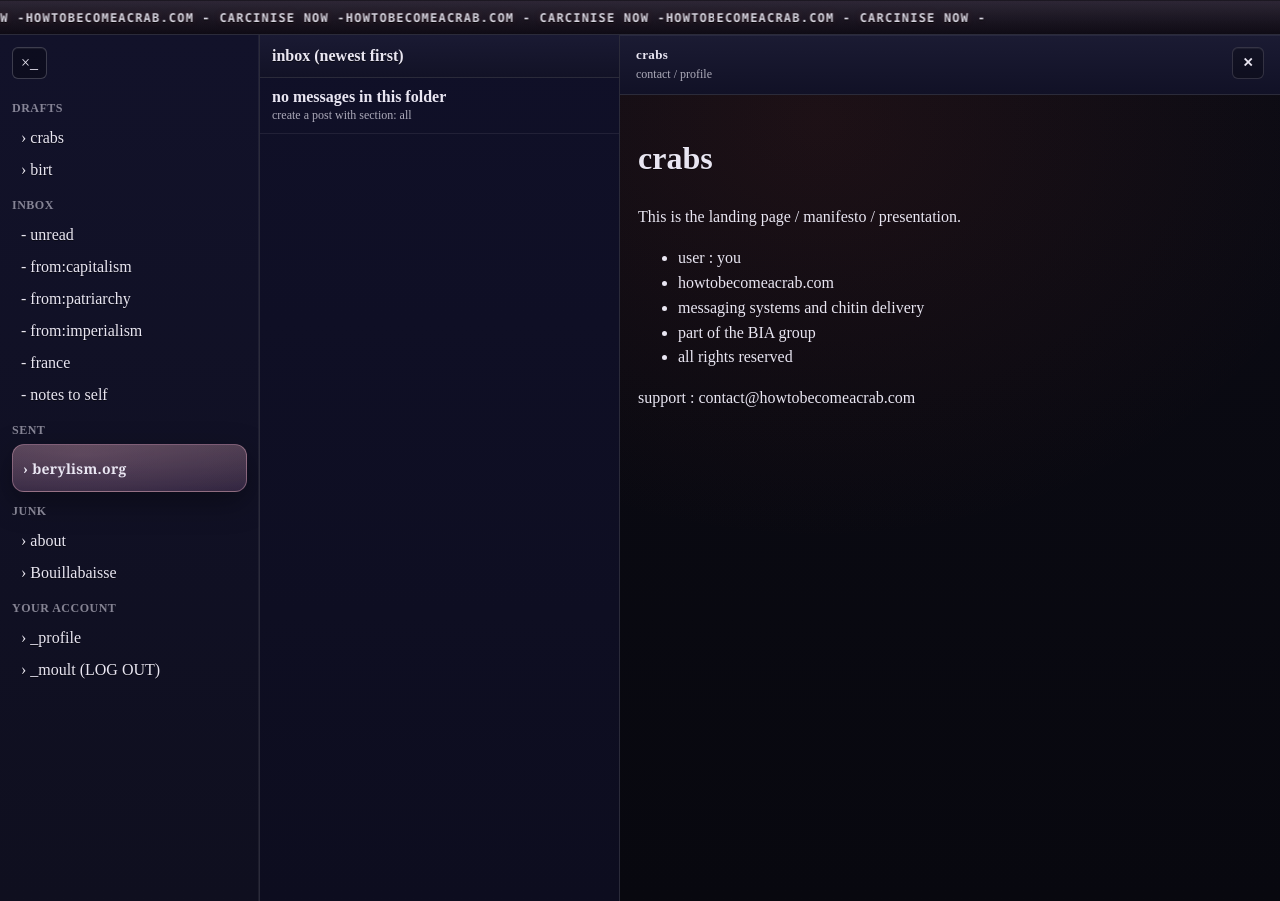
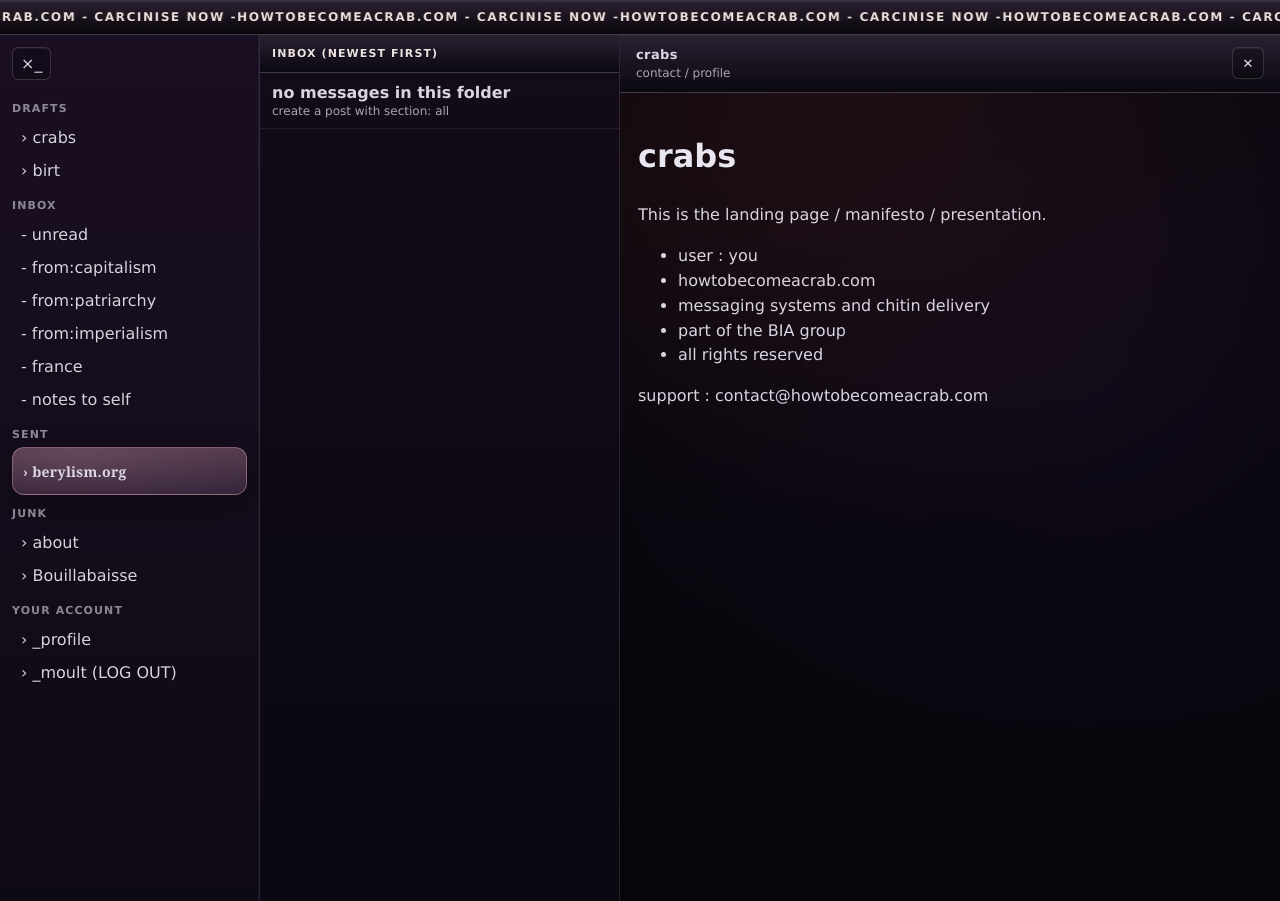
Before and after one commit to blhls/howtobecomeacrab, a Jekyll site: the page built from mail/index.md, in a window 1280 px wide. Built offline with Jekyll 4.4.1, drawn with Linux system fonts in a browser that asks for light colours.

Commit message:
Update mail.html

```diff
--- a/_layouts/mail.html
+++ b/_layouts/mail.html
@@ -12,33 +12,39 @@
       --folders-w-mini: 64px;
       --list-w: 360px;
 
-      /* palette */
+      /* palette (violet + crab, blue only as contrast) */
       --violet: #3a1b5a;
-      --indigo: #1d2b6f;
       --crab:   #c2462d;
-      --ink:    #0b0b10;
-      --paper:  #e9e6f2;
 
-      /* UI */
-      --border: #2b2b3a;
-      --panel:  #0f0f1f;
-      --panel2: #12122a;
-      --text:   #e9e6f2;
-      --muted:  rgba(233,230,242,.72);
+      --bg0: #07070b;
+      --bg1: #0e0a14;
+      --bg2: #120b18;
+      --paper: #e9e6f2;
+
+      --text: rgba(233,230,242,.92);
+      --muted: rgba(233,230,242,.70);
+
+      --border: rgba(233,230,242,.12);
+      --border2: rgba(233,230,242,.08);
       --shadow: rgba(0,0,0,.55);
     }
 
     html, body { height: 100%; margin: 0; }
 
     body{
+      font-family: Chicago, Geneva, "Charcoal", Monaco, "MS Sans Serif", Tahoma, Verdana, sans-serif;
+      -webkit-font-smoothing: none;
+      -moz-osx-font-smoothing: grayscale;
+      text-rendering: optimizeSpeed;
+
       background:
-  radial-gradient(1200px 800px at 40% 20%, rgba(58,27,90,.40), transparent 60%),
-  radial-gradient(900px 700px at 70% 60%, rgba(194,70,45,.14), transparent 65%),
-  var(--ink);
-
+        radial-gradient(1100px 760px at 38% 18%, rgba(58,27,90,.42), transparent 62%),
+        radial-gradient(900px 700px at 74% 58%, rgba(194,70,45,.18), transparent 66%),
+        var(--bg0);
       color: var(--text);
     }
 
+    /* active message highlight */
     .msg.active{
       background: rgba(194,70,45,.22);
       outline: 1px solid rgba(194,70,45,.35);
@@ -50,10 +56,14 @@
       position: sticky;
       top: 0;
       height: var(--topbar-h);
-      background: linear-gradient(#1b1b33, #121226);
       border-bottom: 1px solid var(--border);
       overflow: hidden;
       z-index: 50;
+
+      /* departure-board chrome (no indigo) */
+      background:
+        linear-gradient(180deg, rgba(255,255,255,.08), rgba(0,0,0,.35)),
+        linear-gradient(180deg, #190f22, #0e0a14);
       box-shadow: 0 2px 0 rgba(255,255,255,.06) inset;
     }
 
@@ -62,10 +72,6 @@
       overflow: hidden;
       display: flex;
       align-items: center;
-  background:
-    linear-gradient(180deg, rgba(255,255,255,.08), rgba(0,0,0,.25)),
-    linear-gradient(180deg, #1b1424, #120d1a);
-  border-top: 1px solid rgba(255,255,255,.06);
     }
 
     .track{
@@ -78,27 +84,26 @@
 
     .chunk{
       display: inline-block;
-  /* no “space” gaps: padding is inside the chunk itself */
       white-space: nowrap;
 
-  /* departure board vibe */
-  font-family: ui-monospace, SFMono-Regular, Menlo, Monaco, Consolas, "Liberation Mono", monospace;
+      /* departure-board / pixel-ish */
+      font-family: Chicago, Geneva, Monaco, "MS Sans Serif", Tahoma, sans-serif;
       font-weight: 900;
       font-size: 12px;
-  letter-spacing: 1.2px;
+      letter-spacing: 1.6px;
       text-transform: uppercase;
 
-  color: rgba(233,230,242,.92);
+      /* warm off-white + crab glow */
+      color: rgba(255,245,242,.92);
       text-shadow:
-    0 1px 0 rgba(0,0,0,.8),
-    0 0 8px rgba(194,70,45,.20);
+        0 1px 0 rgba(0,0,0,.9),
+        0 0 10px rgba(194,70,45,.20);
     }
 
     @keyframes marquee{
       from { transform: translateX(0); }
       to   { transform: translateX(-50%); }
     }
-
 
     /* app grid */
     body.folders-mini { --folders-w: var(--folders-w-mini); }
@@ -112,18 +117,18 @@
 
     /* folders */
     .folders{
-      background: linear-gradient(180deg, var(--panel2), var(--panel));
+      background: linear-gradient(180deg, #1a0f22, var(--bg1));
       border-right: 1px solid var(--border);
       padding: 12px;
       box-sizing: border-box;
       overflow: auto;
-      box-shadow: -1px 0 0 rgba(255,255,255,.06) inset;
+      box-shadow: -1px 0 0 rgba(255,255,255,.05) inset;
     }
 
     .toggle{
       display: inline-block;
       padding: 6px 8px;
-      border: 1px solid rgba(233,230,242,.22);
+      border: 1px solid rgba(233,230,242,.18);
       background: rgba(0,0,0,.25);
       cursor: pointer;
       user-select: none;
@@ -136,12 +141,13 @@
     .group{ margin: 12px 0; }
 
     .group-title{
-      font-weight: 800;
-      font-size: 12px;
-      letter-spacing: .5px;
-      opacity: .75;
-      margin: 6px 0;
+      font-weight: 900;
+      font-size: 11px;
+      letter-spacing: 1.1px;
+      opacity: .8;
+      margin: 8px 0 6px;
       color: var(--muted);
+      text-transform: uppercase;
     }
 
     .folder-item{
@@ -159,7 +165,7 @@
     }
 
     .folder-item .folder-text{
-      text-shadow: 0 1px 0 rgba(0,0,0,.5);
+      text-shadow: 0 1px 0 rgba(0,0,0,.6);
     }
 
     /* mini view (collapsed folders) */
@@ -168,7 +174,7 @@
     .mini .hamburger{
       display: inline-block;
       padding: 6px 8px;
-      border: 1px solid rgba(233,230,242,.22);
+      border: 1px solid rgba(233,230,242,.18);
       background: rgba(0,0,0,.25);
       cursor: pointer;
       user-select: none;
@@ -180,9 +186,9 @@
 
     .mini .letters{
       font-weight: 900;
-      letter-spacing: .5px;
+      letter-spacing: .6px;
       line-height: 1.05;
-      opacity: .85;
+      opacity: .9;
     }
     .mini .letters span{ display: block; }
 
@@ -193,7 +199,7 @@
 
     /* message list */
     .list{
-      background: linear-gradient(180deg, #101028, #0d0d1f);
+      background: linear-gradient(180deg, var(--bg2), #0a0810);
       border-right: 1px solid var(--border);
       overflow: auto;
       min-height: 0;
@@ -202,13 +208,18 @@
     .list-header{
       padding: 12px;
       border-bottom: 1px solid var(--border);
-      font-weight: 800;
-      background: linear-gradient(180deg, #1a1a33, #121226);
+      font-weight: 900;
+      font-size: 11px;
+      letter-spacing: 1.1px;
+      text-transform: uppercase;
+      background:
+        linear-gradient(180deg, rgba(255,255,255,.07), rgba(0,0,0,.18)),
+        linear-gradient(180deg, #190f22, #0e0a14);
       position: sticky;
       top: 0;
       z-index: 5;
-      color: var(--text);
-      text-shadow: 0 1px 0 rgba(0,0,0,.6);
+      color: rgba(255,245,242,.92);
+      text-shadow: 0 1px 0 rgba(0,0,0,.8);
     }
 
     .msg{
@@ -216,21 +227,31 @@
       grid-template-columns: 1fr;
       gap: 2px;
       padding: 10px 12px;
-      border-bottom: 1px solid rgba(233,230,242,.08);
+      border-bottom: 1px solid var(--border2);
       text-decoration: none;
       color: inherit;
     }
 
-    .msg:hover{ background: rgba(58,27,90,.18); }
+    .msg:hover{
+      background: rgba(58,27,90,.18);
+    }
 
-    .msg .meta{ font-size: 12px; color: var(--muted); }
-    .msg .subj{ font-weight: 800; color: var(--text); }
+    .msg .meta{
+      font-size: 12px;
+      color: var(--muted);
+    }
+
+    .msg .subj{
+      font-weight: 900;
+      color: var(--text);
+    }
 
     /* reading pane */
     .view{
       background:
         radial-gradient(900px 700px at 30% 10%, rgba(194,70,45,.10), transparent 60%),
-        linear-gradient(180deg, #0b0b14, #08080f);
+        radial-gradient(900px 700px at 70% 40%, rgba(58,27,90,.16), transparent 65%),
+        linear-gradient(180deg, #09070d, #05050a);
       overflow: auto;
       min-height: 0;
     }
@@ -243,7 +264,9 @@
       border-bottom: 1px solid var(--border);
       padding: 12px 16px;
       font-size: 13px;
-      background: linear-gradient(180deg, #1b1b33, #111126);
+      background:
+        linear-gradient(180deg, rgba(255,255,255,.07), rgba(0,0,0,.20)),
+        linear-gradient(180deg, #190f22, #0e0a14);
       position: sticky;
       top: 0;
       z-index: 5;
@@ -256,7 +279,7 @@
 
     .closebtn{
       text-decoration: none;
-      color: var(--text);
+      color: rgba(255,245,242,.92);
       font-weight: 900;
       width: 30px;
       height: 30px;
@@ -271,7 +294,7 @@
 
     .closebtn:hover{
       border-color: rgba(194,70,45,.65);
-      box-shadow: 0 0 0 2px rgba(194,70,45,.25);
+      box-shadow: 0 0 0 2px rgba(194,70,45,.22);
     }
 
     .email-body{
@@ -325,9 +349,10 @@
         <span class="chunk">HOWTOBECOMEACRAB.COM - CARCINISE NOW - </span>
         <span class="chunk">HOWTOBECOMEACRAB.COM - CARCINISE NOW - </span>
         <span class="chunk">HOWTOBECOMEACRAB.COM - CARCINISE NOW - </span>
+        <span class="chunk">HOWTOBECOMEACRAB.COM - CARCINISE NOW - </span>
+        <span class="chunk">HOWTOBECOMEACRAB.COM - CARCINISE NOW - </span>
       </div>
     </div>
-
   </div>
 
   <div class="app">
```
Also changed, not shown: other parts of _layouts/mail.html (+1 -0 lines). Lines whose indentation alone changed are shown as unchanged.
